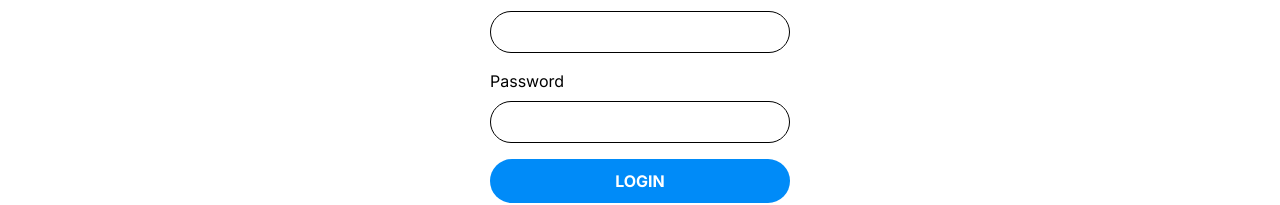
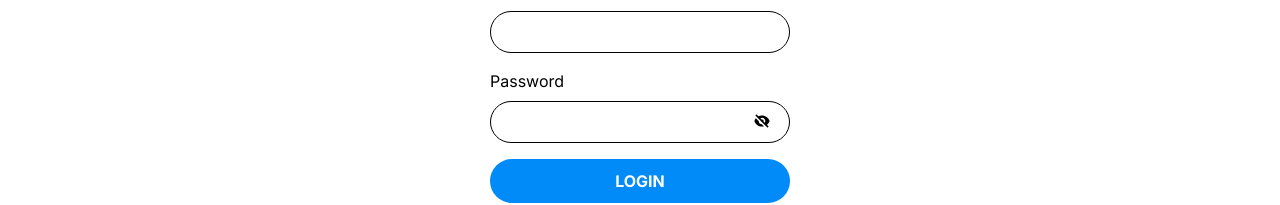
Before and after one commit to HashiraDevs/DevTube-frontend, a Next.js app in the folder devtube/: page /auth/login in a window 1280 px wide. Shown: the part 151-356 px from the top of the page. Built offline with nearby package versions, Linux system fonts and the light colour scheme.

Commit message:
feat(auth-login):add show password functionality

```diff
--- a/devtube/src/app/auth/login/page.js
+++ b/devtube/src/app/auth/login/page.js
@@ -2,6 +2,8 @@
 import Link from "next/link"
 import {useRouter} from 'next/navigation'
 import { useState } from "react"
+import { HiEye } from "react-icons/hi";
+import { HiEyeOff} from "react-icons/hi";
 
 
 
@@ -11,6 +13,12 @@ const LoginPage = () => {
   const[isloading, setIsloading]=useState(false)
 
   const router = useRouter()
+
+  const [showPassword, setShowPassword] = useState(false)
+
+  const handleShowPassword = (e) => {
+    setShowPassword(!showPassword)
+  }
 
   function sendData(data){
     const url = 'https://jsonplaceholder.typicode.com/posts'
@@ -61,15 +69,19 @@ const LoginPage = () => {
           />
         </div>
 
-        <div className="input">
-          <label className="input label">Password</label>
+        <div className="input relative">
+          <label>Password</label>
           <input
-          type="password"
-          className="input input"
+          type={showPassword?'text' : 'password'}
           required
           value={password}
           onChange={(e)=>setPassword(e.target.value)}
           />
+          <span className='text-1xl absolute top-11 right-5'>
+                {
+                  (showPassword === false)? <HiEyeOff onClick={handleShowPassword} /> : <HiEye onClick={handleShowPassword}/>
+                }
+              </span>
         </div>
 
         <button disabled={isloading} className="primary-btn-large">
```
